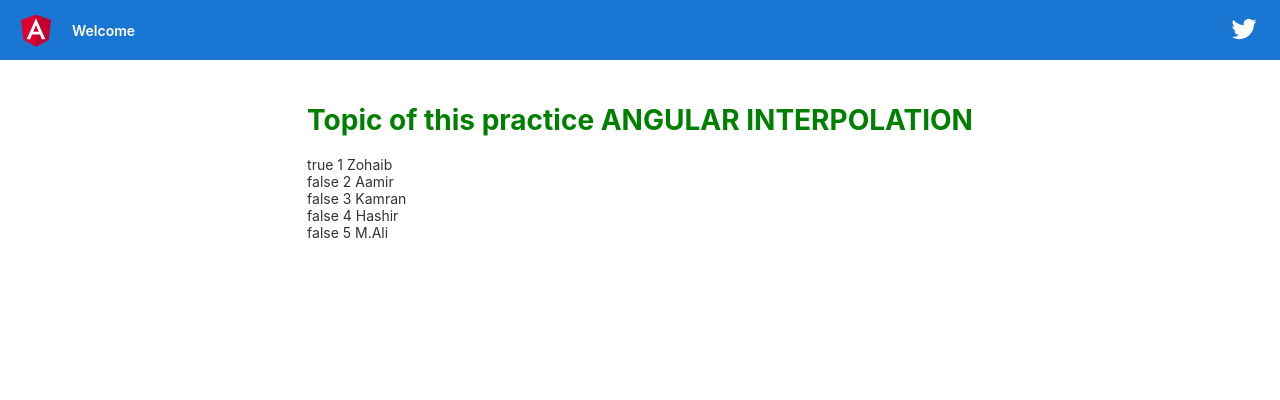
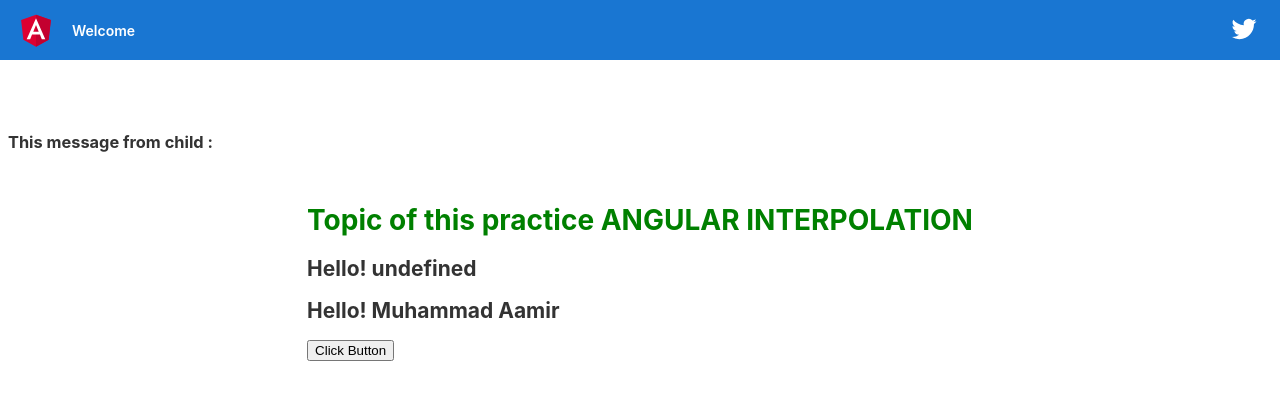
Before and after one commit to aemistar635/Ionic, an Angular app: page / in a window 1280 px wide. Shown: the top 400 px of the page. Built offline with nearby package versions, Linux system fonts and the light colour scheme.

Commit message:
show data parent to child components and child components to parents data show

```diff
--- a/src/app/app.component.html
+++ b/src/app/app.component.html
@@ -325,10 +325,16 @@
 
   </a>
 </div>
-
+<br>
+<br>
+<br>
+<br>
+<div>
+  <h3>{{'This message from child : ' + message}}</h3>
+</div>
 <div class="content" role="main">
 
-  <app-test></app-test>
+  <app-test (childEvent)="message=$event"  [parentData]="name"></app-test>
 
 </div>
 
--- a/src/app/app.component.ts
+++ b/src/app/app.component.ts
@@ -7,4 +7,6 @@ import { Component } from '@angular/core';
 })
 export class AppComponent {
   title = 'first';
+  public name = 'Muhammad Aamir';
+  public message = '';
 }
--- a/src/app/test/test.component.html
+++ b/src/app/test/test.component.html
@@ -1,8 +1,8 @@
 <h1 class="heading1"> {{ 'Topic of this practice ' + practiceTitle.toUpperCase() }}</h1>
 
-<div *ngFor="let employee of employees, index as i , first as f" >
-    {{f}} {{(i+1) + '  ' +   employee}}
-</div>
+<h2> {{'Hello! ' + parentData}}</h2>
+<h2> {{'Hello! ' + name}}</h2>
+<button (click)="fireEvent()">Click Button</button>
 <br>
 <br>
 <br>
--- a/src/app/test/test.component.ts
+++ b/src/app/test/test.component.ts
@@ -1,4 +1,4 @@
-import {Component, OnInit} from '@angular/core';
+import {Component, Input, OnInit, Output, EventEmitter} from '@angular/core';
 
 @Component({
     selector: 'app-test',
@@ -8,7 +8,12 @@ import {Component, OnInit} from '@angular/core';
 export class TestComponent implements OnInit {
 
     public practiceTitle = 'Angular Interpolation';
-    public employees= ['Zohaib', 'Aamir', 'Kamran', 'Hashir', 'M.Ali'];
+
+    @Input() public parentData;
+    @Input('parentData') public name;
+
+    @Output() public childEvent = new EventEmitter();
+
 
     constructor() {
     }
@@ -16,6 +21,10 @@ export class TestComponent implements OnInit {
     ngOnInit() {
     }
 
+    fireEvent() {
+        this.childEvent.emit('This is message sending from Child ');
+    }
+
     projectUrl() {
         return window.location.href;
     }
```
